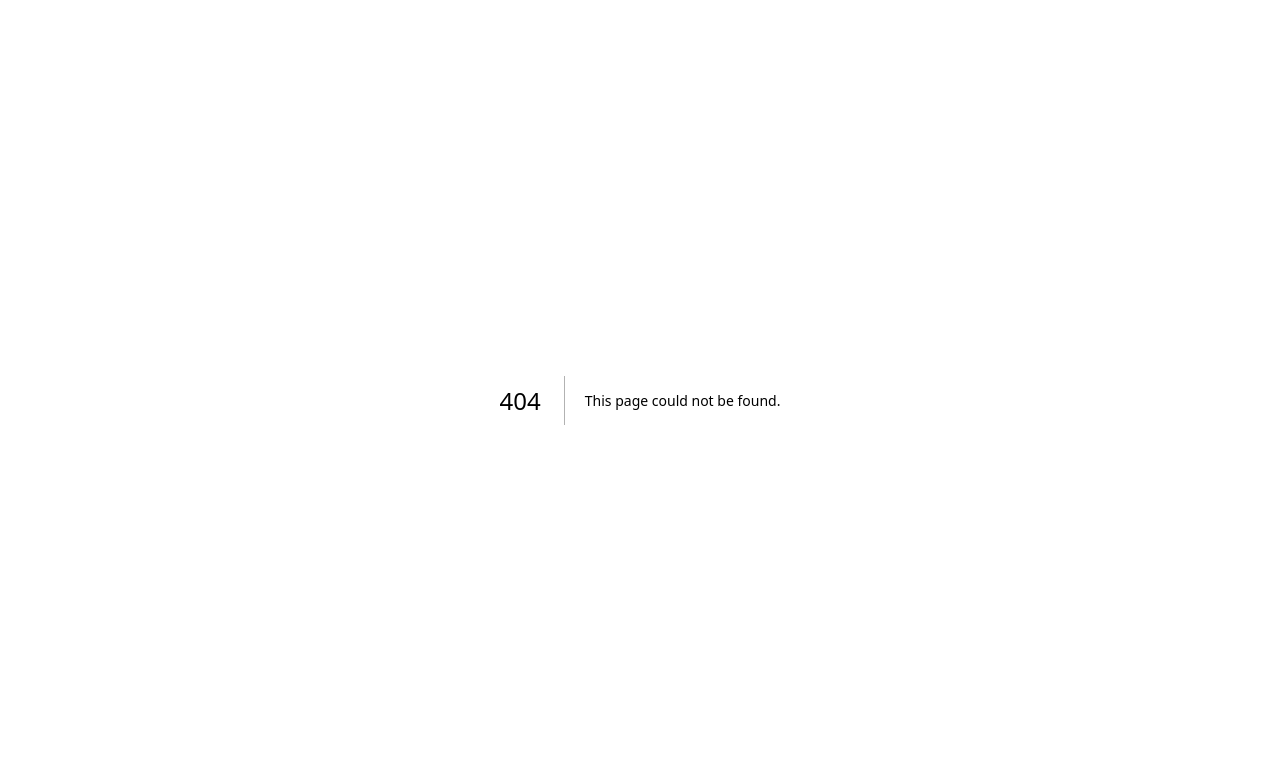
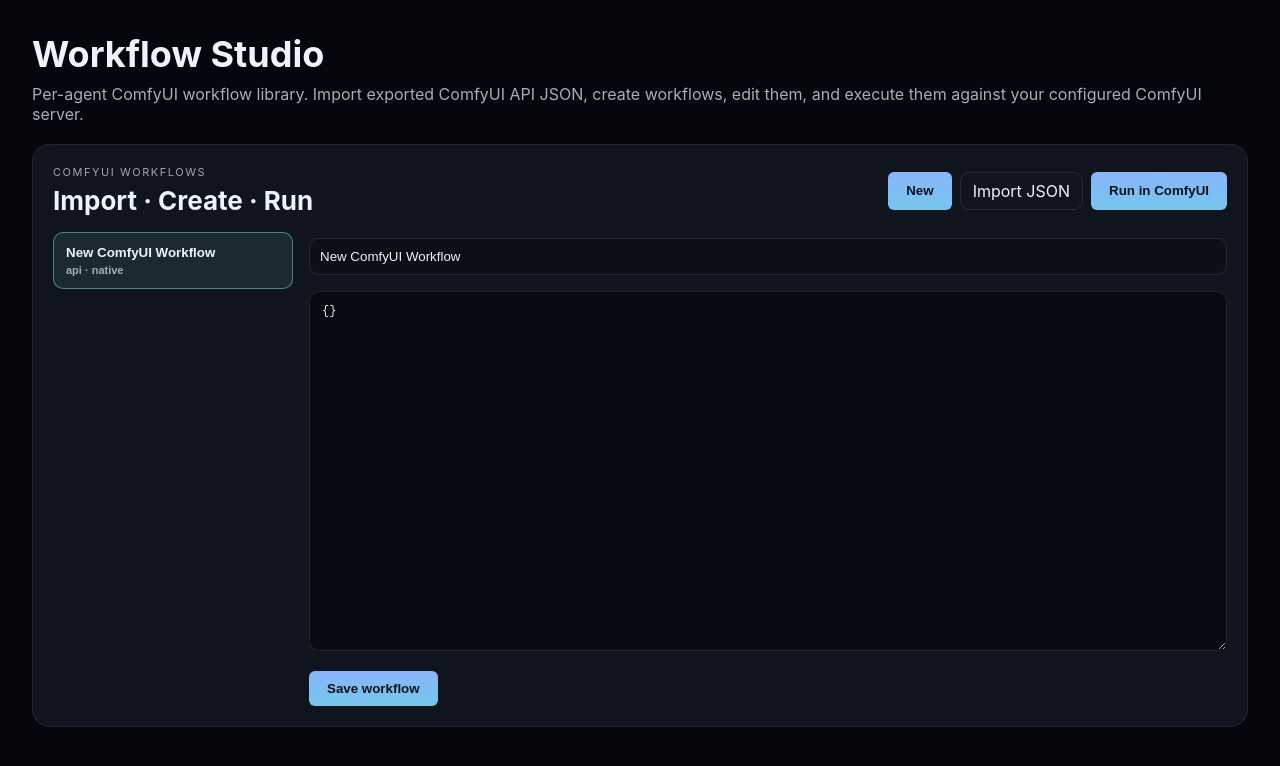
Before and after one commit to josephcrown920/Dola-seed-studio, a Next.js app: page /workflows in a window 1280 px wide. Before the commit this address had no page. Shown: the top 766 px of the page. Built offline with nearby package versions, Linux system fonts and the light colour scheme.

Commit message:
Add Dola standalone workflow studio route

```diff
--- /dev/null
+++ b/app/workflows/page.js
@@ -0,0 +1,5 @@
+import WorkflowLibrary from '../components/WorkflowLibrary'
+
+export default function WorkflowsPage() {
+  return <main style={{minHeight:'100vh',padding:32,background:'#05070d',color:'#edf2ff'}}><div style={{maxWidth:1280,margin:'0 auto'}}><h1 style={{fontSize:36,marginBottom:8}}>Workflow Studio</h1><p style={{opacity:.7}}>Per-agent ComfyUI workflow library. Import exported ComfyUI API JSON, create workflows, edit them, and execute them against your configured ComfyUI server.</p><WorkflowLibrary /></div></main>
+}
```
